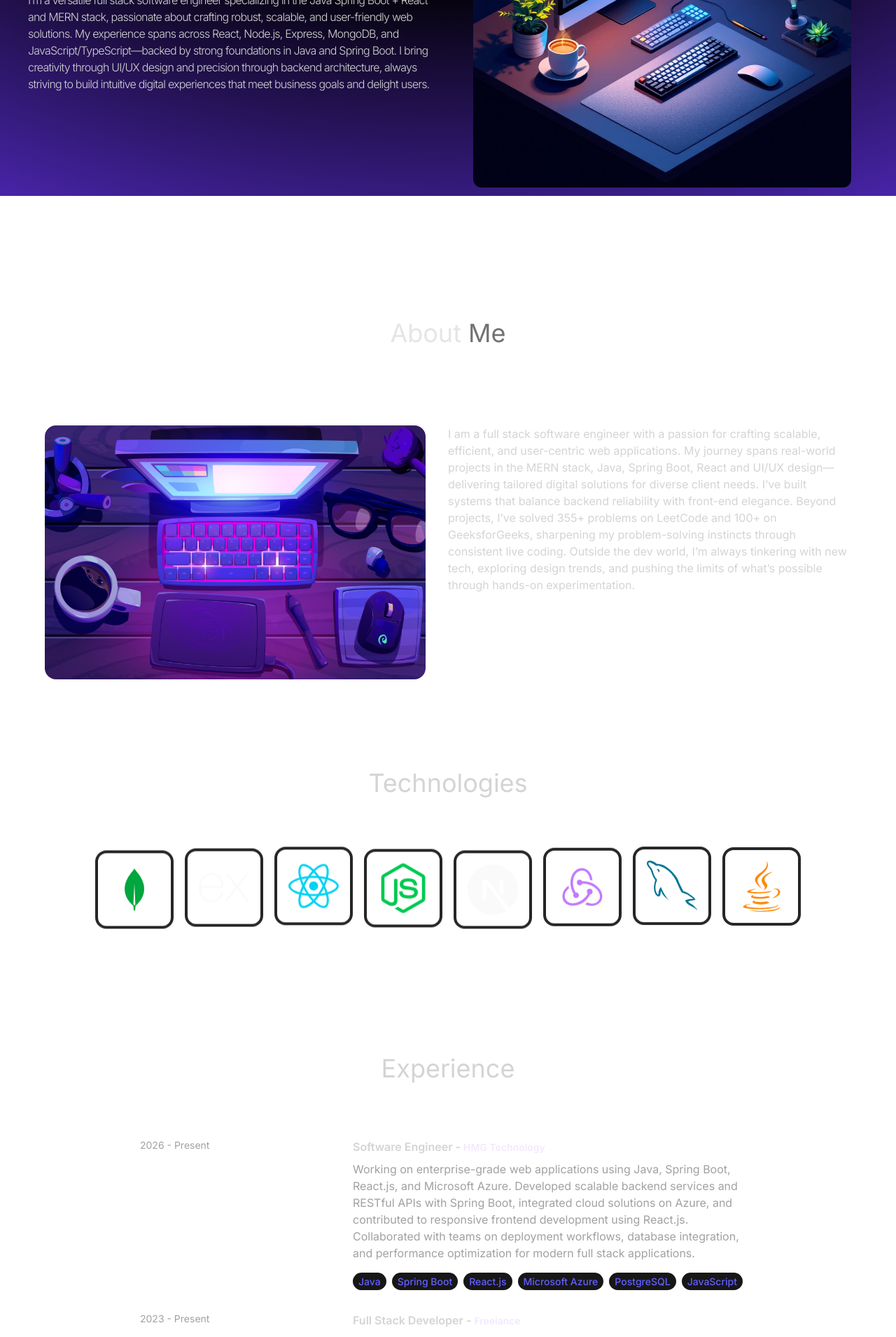
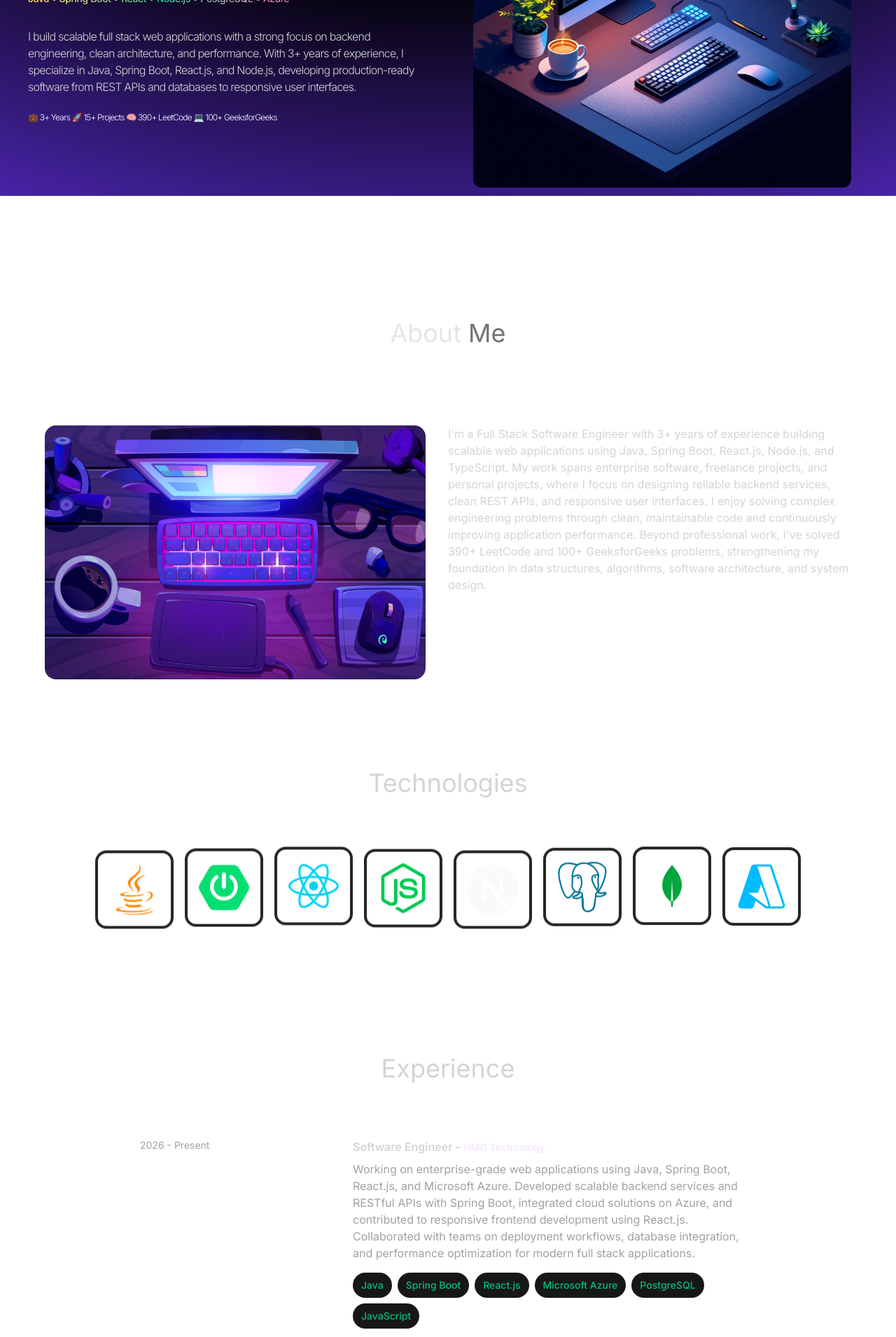
Before and after one commit to iharshpathak/My_Portfolio, a React (Vite) app in the folder my-portfolio/: page / in a window 1280 px wide. Shown: the part 520-2431 px from the top of the page at 70% size. Built offline with nearby package versions, Linux system fonts and the light colour scheme.

Commit message:
portfolio updates and bug fixes

```diff
--- a/my-portfolio/src/components/Experience.jsx
+++ b/my-portfolio/src/components/Experience.jsx
@@ -28,10 +28,16 @@ const Experience =()=>{
                   {experience.role} - <span className='text-sm text-purple-100 hover:text-cyan-300'>{experience.company}</span>
                 </h6>
                 <p className='mb-4 text-neutral-400'>{experience.description}</p>
-                {experience.technologies.map((tech, index)=>(
-                  <span key={index} className='mr-2 mt-4 rounded-full bg-neutral-900 px-2 py-1 text-sm font-medium text-indigo-500'>
-                    {tech}
-                  </span>))}
+                <div className="mt-4 flex flex-wrap gap-2">
+                  {experience.technologies.map((tech, index) => (
+                    <span
+                      key={index}
+                      className="rounded-full bg-neutral-900 px-3 py-2 text-sm font-medium text-emerald-500"
+                    >
+                      {tech}
+                    </span>
+                  ))}
+                </div>
               </motion.div>
             </div>
           );
--- a/my-portfolio/src/components/Hero.jsx
+++ b/my-portfolio/src/components/Hero.jsx
@@ -34,8 +34,15 @@ const Hero =()=>{
             <motion.h1 variants={container(0.5)} initial="hidden" animate="visible" className=' pb-16 text-5xl font-thin tracking-tight lg:mt-16 lg:text-8xl'>Harsh Pathak</motion.h1>
             <motion.span variants={container(1)} initial="hidden" animate="visible" className='bg-gradient-to-r from-pink-300 via-slate-500 to-purple-500 bg-clip-text text-3xl tracking-tight text-transparent'>
               Full Stack Software Engineer
+
+               <div><p className='text-sm pt-8 bg-gradient-to-r from-amber-300 via-emerald-400 to-pink-400 bg-clip-text text-3xl tracking-tight text-transparent'>Java • Spring Boot • React • Node.js • PostgreSQL • Azure</p></div>
             </motion.span>
-            <motion.p variants={container(1.50)} initial="hidden" animate="visible" className='my-2 max-w-xl py-6 font-light tracking-tighter'>{HERO_CONTENT}</motion.p>
+            <motion.p variants={container(1.50)} initial="hidden" animate="visible" className='my-2 max-w-xl py-6 font-light tracking-tighter'>
+              {HERO_CONTENT}
+              <div><p className='text-xs pt-6 text-center lg:text-left text-white hover:bg-gradient-to-r hover:from-amber-300 hover:via-emerald-400 hover:to-pink-400 hover:bg-clip-text text-3xl hover:tracking-tight hover:text-transparent transition-all duration-700 ease-out '>💼 3+ Years  🚀 15+ Projects
+              🧠 390+ LeetCode
+              💻 100+ GeeksforGeeks</p></div>
+            </motion.p>
           </div>
         </div>
         <div className='w-full lg:w-1/2 lg:p-8'>
--- a/my-portfolio/src/components/Projects.jsx
+++ b/my-portfolio/src/components/Projects.jsx
@@ -59,7 +59,7 @@ const Projects = () => {
                 {project.technologies.map((tech, index) => (
                   <div
                     key={index}
-                    className='rounded-full bg-neutral-900 px-2 py-1 text-sm font-medium text-purple-600'
+                    className='rounded-full bg-neutral-900 px-2 py-1 text-sm font-medium text-fuchsia-600'
                   >
                     {tech}
                   </div>
--- a/my-portfolio/src/components/Technologies.jsx
+++ b/my-portfolio/src/components/Technologies.jsx
@@ -1,15 +1,12 @@
 import React from 'react'
 import { FaReact } from "react-icons/fa6";
 import { BiLogoMongodb } from "react-icons/bi";
-import { SiExpress } from "react-icons/si";
 import { FaNodeJs } from "react-icons/fa6";
 import { SiNextdotjs } from "react-icons/si";
-import { IoLogoJavascript } from "react-icons/io5";
 import { FaJava } from "react-icons/fa";
-import { BiLogoTypescript } from "react-icons/bi";
-import { FaPython } from "react-icons/fa6";
-import { GrMysql } from "react-icons/gr";
-import { BiLogoRedux } from "react-icons/bi";
+import { SiSpringboot } from "react-icons/si";
+import { SiPostgresql } from "react-icons/si";
+import { VscAzure } from "react-icons/vsc";
 import { easeIn, easeInOut, motion } from "motion/react"
 
 const Technologies = () =>{
@@ -52,13 +49,13 @@ const Technologies = () =>{
         className='flex flex-wrap items-center justify-center gap-4'>
         <motion.div
           variants={iconVariants(2.5)} initial="initial" animate="animate"
-          className='motion-animate rounded-2xl border-4 border-neutral-800 p-4 hover:shadow-[0_0_30px_rgba(24,255,101,0.55)] hover:cursor-pointer hover:bg-zinc-950'>
-          <BiLogoMongodb className='text-7xl text-green-600' />
+          className='motion-animate rounded-2xl border-4 border-neutral-800 p-4 hover:shadow-[0_0_30px_rgba(255,168,23,0.55)] hover:cursor-pointer hover:bg-zinc-950'>
+          <FaJava  className='text-7xl text-orange-400' />
         </motion.div>
         <motion.div
           variants={iconVariants(2)} initial="initial" animate="animate"
-          className='motion-animate rounded-2xl border-4 border-neutral-800 p-4 hover:shadow-[0_0_30px_rgba(255,255,255,0.55)] hover:cursor-pointer hover:bg-zinc-950'>
-          <SiExpress className='text-7xl text-neutral-50' />
+          className='motion-animate rounded-2xl border-4 border-neutral-800 p-4 hover:shadow-[0_0_30px_rgba(118,255,252,0.55)] hover:cursor-pointer hover:bg-zinc-950'>
+          <SiSpringboot className='text-7xl text-green-400' />
         </motion.div>
         <motion.div variants={iconVariants(3)} initial="initial" animate="animate"
           className='motion-animate rounded-2xl border-4 border-neutral-800 p-4 hover:shadow-[0_0_30px_rgba(118,255,252,0.55)] hover:cursor-pointer hover:bg-zinc-950'>
@@ -73,16 +70,16 @@ const Technologies = () =>{
           <SiNextdotjs className='text-7xl text-neutral-50' />
         </motion.div>
         <motion.div variants={iconVariants(1.25)} initial="initial" animate="animate"
-          className='motion-animate rounded-2xl border-4 border-neutral-800 p-4 hover:shadow-[0_0_30px_rgba(220,103,255,0.55)] hover:cursor-pointer hover:bg-zinc-950'>
-          <BiLogoRedux className='text-7xl text-purple-400' />
+          className='motion-animate rounded-2xl border-4 border-neutral-800 p-4 hover:shadow-[0_0_30px_rgba(25,202,252,0.8)] hover:cursor-pointer hover:bg-zinc-950'>
+          <SiPostgresql className='text-7xl text-cyan-700' />
         </motion.div>
         <motion.div variants={iconVariants(4)} initial="initial" animate="animate"
-          className='motion-animate rounded-2xl border-4 border-neutral-800 p-4 hover:shadow-[0_0_30px_rgba(23,149,255,0.55)] hover:cursor-pointer hover:bg-zinc-950'>
-          <GrMysql   className='text-7xl text-cyan-700' />
+          className='motion-animate rounded-2xl border-4 border-neutral-800 p-4 hover:shadow-[0_0_30px_rgba(24,255,101,0.55)] hover:cursor-pointer hover:bg-zinc-950'>
+          <BiLogoMongodb   className='text-7xl text-green-600' />
         </motion.div>
         <motion.div variants={iconVariants(2.9)} initial="initial" animate="animate"
-          className='motion-animate rounded-2xl border-4 border-neutral-800 p-4 hover:shadow-[0_0_30px_rgba(255,168,23,0.55)] hover:cursor-pointer hover:bg-zinc-950'>
-          <FaJava  className='text-7xl text-orange-400' />
+          className='motion-animate rounded-2xl border-4 border-neutral-800 p-4 hover:shadow-[0_0_30px_rgba(23,149,255,0.55)] hover:cursor-pointer hover:bg-zinc-950'>
+          <VscAzure className='text-7xl text-sky-400' />
         </motion.div>
       </motion.div>
     </div>
--- a/my-portfolio/src/constants/index.js
+++ b/my-portfolio/src/constants/index.js
@@ -16,9 +16,10 @@ import googleCloud from "../assets/googleCloud.png"
 import jexi from "../assets/jexi.png"
 
 
-export const HERO_CONTENT = `I’m a versatile full stack software engineer specializing in the Java Spring Boot + React and MERN stack, passionate about crafting robust, scalable, and user-friendly web solutions. My experience spans across React, Node.js, Express, MongoDB, and JavaScript/TypeScript—backed by strong foundations in Java and Spring Boot. I bring creativity through UI/UX design and precision through backend architecture, always striving to build intuitive digital experiences that meet business goals and delight users.`;
+export const HERO_CONTENT = `I build scalable full stack web applications with a strong focus on backend engineering, clean architecture, and performance. With 3+ years of experience, I specialize in Java, Spring Boot, React.js, and Node.js, developing production-ready software from REST APIs and databases to responsive user interfaces.`;
 
-export const ABOUT_TEXT = `I am a full stack software engineer with a passion for crafting scalable, efficient, and user-centric web applications. My journey spans real-world projects in the MERN stack, Java, Spring Boot, React and UI/UX design—delivering tailored digital solutions for diverse client needs. I’ve built systems that balance backend reliability with front-end elegance. Beyond projects, I’ve solved 355+ problems on LeetCode and 100+ on GeeksforGeeks, sharpening my problem-solving instincts through consistent live coding. Outside the dev world, I’m always tinkering with new tech, exploring design trends, and pushing the limits of what’s possible through hands-on experimentation.`;
+export const ABOUT_TEXT = `I'm a Full Stack Software Engineer with 3+ years of experience building scalable web applications using Java, Spring Boot, React.js, Node.js, and TypeScript. My work spans enterprise software, freelance projects, and personal projects, where I focus on designing reliable backend services, clean REST APIs, and responsive user interfaces. I enjoy solving complex engineering problems through clean, maintainable code and continuously improving application performance. Beyond professional work, I've solved 390+ LeetCode and 100+ GeeksforGeeks problems, strengthening my foundation in data structures, algorithms, software architecture, and system design.
+`;
 
 
 export const EXPERIENCES = [
```
